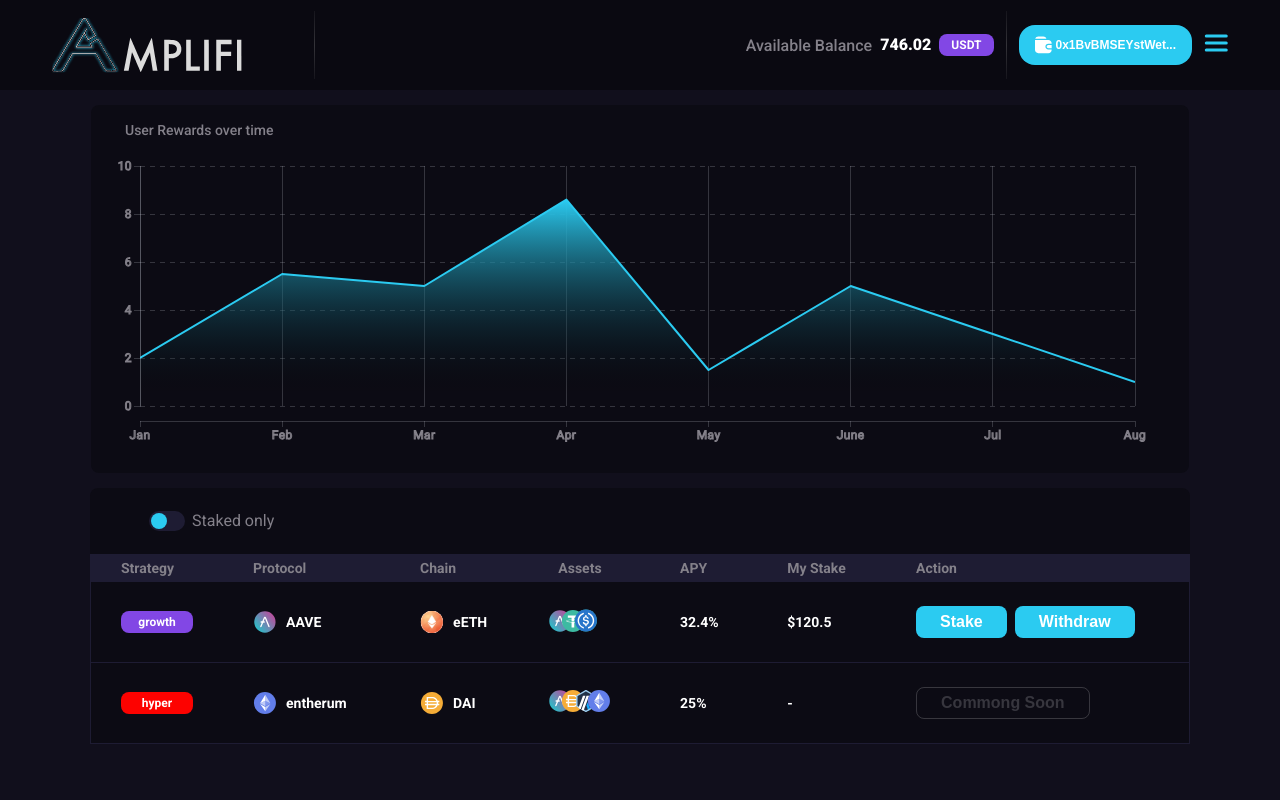
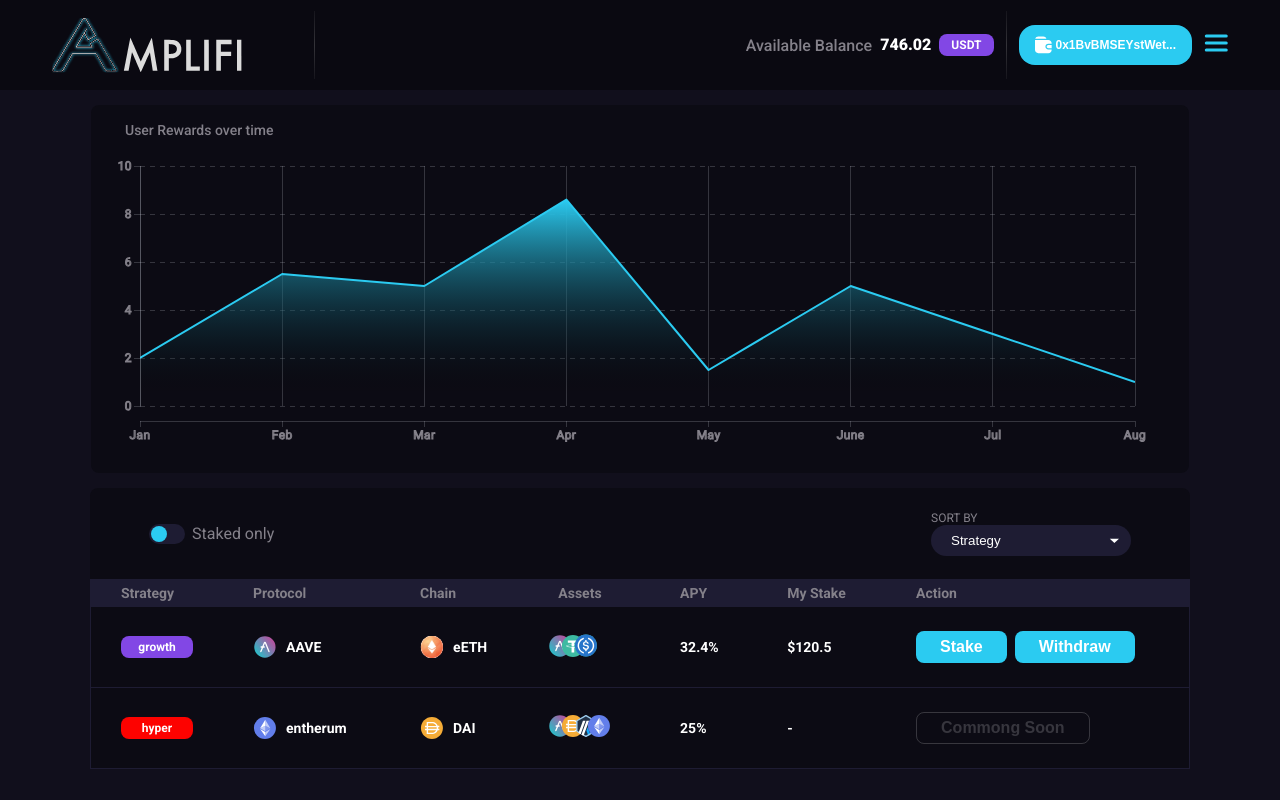
Before and after one commit to lunka-technologies/amplify, a React (Vite) app: page /dashboard in a window 1280 px wide. Built offline with nearby package versions, Linux system fonts and the light colour scheme.

Commit message:
add dropdown

```diff
--- /dev/null
+++ b/src/components/dropdown/dropdown.module.scss
@@ -0,0 +1,18 @@
+.dropdown {
+  width: 200px;
+  padding: 8px 20px;
+  border-radius: 16px;
+  background-color: #1e1c33;
+  color: #fff;
+  border: unset;
+  outline: 0;
+  appearance: none;
+  background-image: url('../../assets/arrow-down.svg');
+  background-repeat: no-repeat;
+  background-position: right 0.7rem top 50%;
+  background-size: 0.65rem auto;
+
+  option:checked {
+    background-color: #110f1c;
+  }
+}
--- /dev/null
+++ b/src/components/dropdown/dropdown.tsx
@@ -0,0 +1,21 @@
+import styles from './dropdown.module.scss';
+
+export const Dropdown = () => {
+  const options = [
+    { label: 'Strategy', value: 'strategy' },
+    { label: 'Protocol', value: 'protocol' },
+    { label: 'Chain', value: 'chain' },
+    { label: 'Assets', value: 'assets' },
+    { label: 'APY', value: 'apy' },
+  ];
+
+  return (
+    <select className={styles.dropdown}>
+      {options.map(({ value, label }) => (
+        <option key={value} value={value} className={styles.option}>
+          {label}
+        </option>
+      ))}
+    </select>
+  );
+};
--- a/src/pages/dashboard/dashboardPage.module.scss
+++ b/src/pages/dashboard/dashboardPage.module.scss
@@ -36,3 +36,10 @@
   justify-content: space-between;
   padding: 23px 59px;
 }
+
+.dropdownTitle {
+  text-transform: uppercase;
+  font-weight: 400;
+  font-size: 12px;
+  color: #84818a;
+}
--- a/src/pages/dashboard/dashboardPage.tsx
+++ b/src/pages/dashboard/dashboardPage.tsx
@@ -1,4 +1,5 @@
 import { LineChart } from '../../components/charts/lineChart/lineChart';
+import { Dropdown } from '../../components/dropdown/dropdown';
 import { Header } from '../../components/header/header';
 import { Switch } from '../../components/switch/switch';
 import { Table } from '../../components/table/table';
@@ -22,7 +23,10 @@ export const DashboardPage = () => {
         <div className={styles.table}>
           <div className={styles.filters}>
             <Switch label="Staked only" />
-            <div></div>
+            <div>
+              <h3 className={styles.dropdownTitle}>Sort By</h3>
+              <Dropdown />
+            </div>
           </div>
           <Table />
         </div>
```
Also changed, not shown: src/assets/arrow-down.svg (added).
